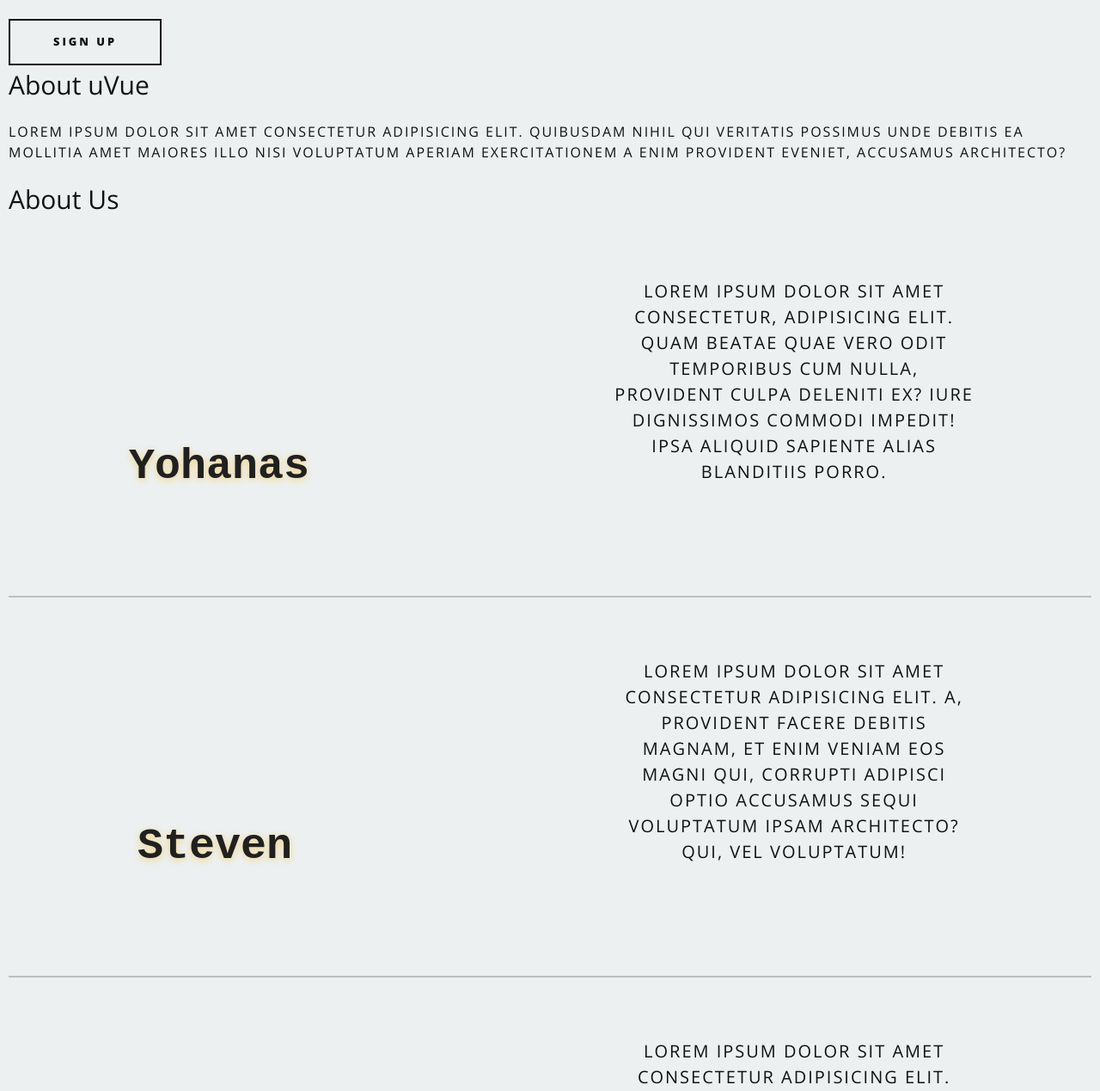
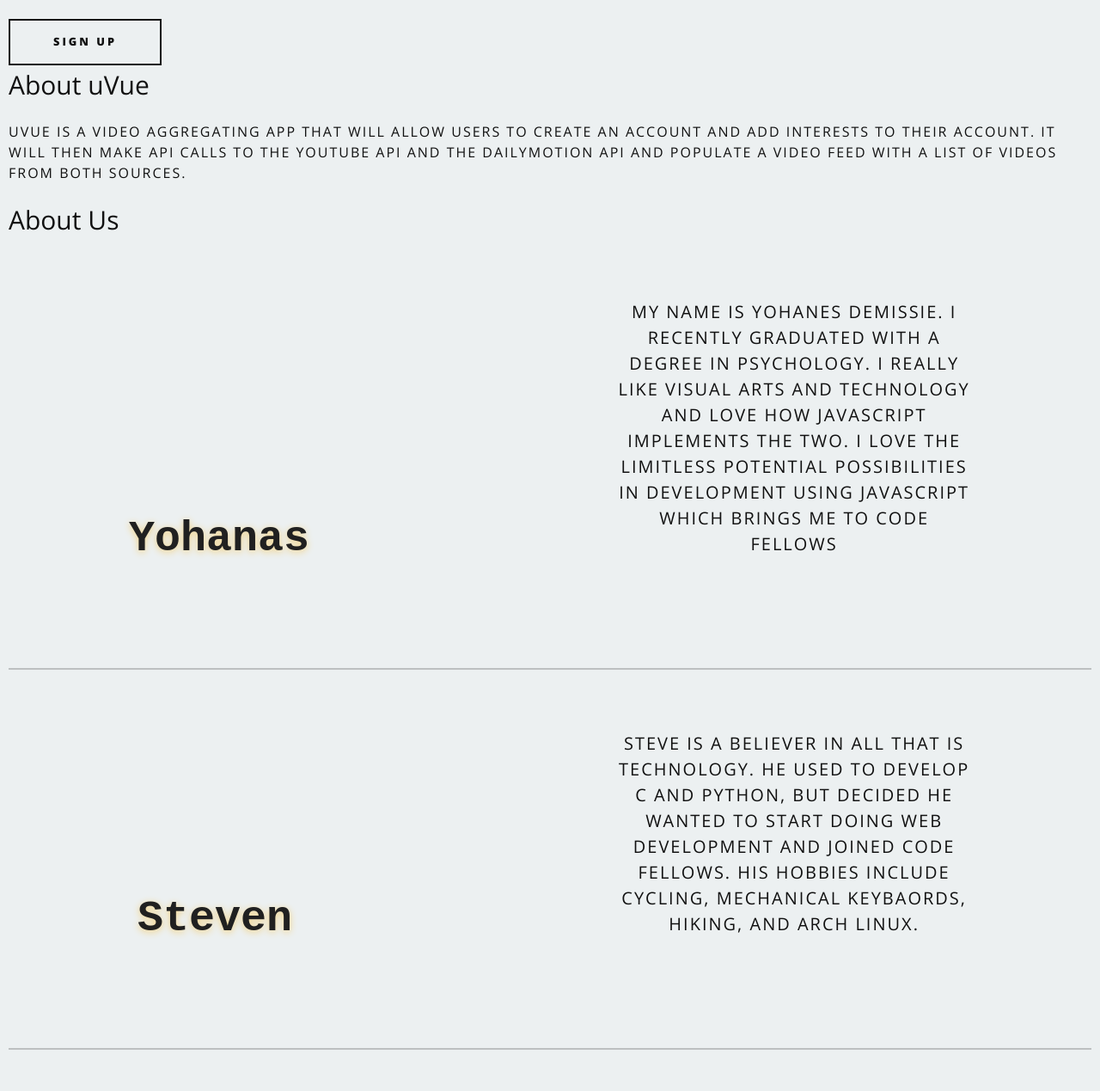
Before and after one commit to esa2/client, a website: page index.html in a window 1280 px wide. Shown: the part 2120-3389 px from the top of the page at 86% size. Drawn offline with nearby package versions, Linux system fonts and the light colour scheme; a script that the page names is missing.

Commit message:
Added the correct data for the about us section.

```diff
--- a/index.html
+++ b/index.html
@@ -99,7 +99,7 @@
     <section class="about_us-section content">
       <div class="about_app">
         <h2>About uVue</h2>
-        <p>Lorem ipsum dolor sit amet consectetur adipisicing elit. Quibusdam nihil qui veritatis possimus unde debitis ea mollitia amet maiores illo nisi voluptatum aperiam exercitationem a enim provident eveniet, accusamus architecto?</p>
+        <p>uVue is a video aggregating app that will allow users to create an account and add interests to their account. It will then make API calls to the YouTube API and the DailyMotion API and populate a video feed with a list of videos from both sources.</p>
       </div>
       <div class="about_app">
         <h2>About Us</h2>
@@ -109,7 +109,7 @@
             </div>
           </section>
           <section class="profile-info">
-            <p class="about-info">Lorem ipsum dolor sit amet consectetur, adipisicing elit. Quam beatae quae vero odit temporibus cum nulla, provident culpa deleniti ex? Iure dignissimos commodi impedit! Ipsa aliquid sapiente alias blanditiis porro.</p>
+            <p class="about-info">My name is Yohanes Demissie. I recently graduated with a degree in psychology. I really like visual arts and technology and love how javascript implements the two. I love the limitless potential possibilities in development using javascript which brings me to Code Fellows</p>
           </section>
           <section class="about-border"></section>
           <section class="profile-info">
@@ -118,7 +118,7 @@
             </div>
           </section>
           <section class="profile-info">
-            <p class="about-info">Lorem ipsum dolor sit amet consectetur adipisicing elit. A, provident facere debitis magnam, et enim veniam eos magni qui, corrupti adipisci optio accusamus sequi voluptatum ipsam architecto? Qui, vel voluptatum!</p>
+            <p class="about-info">Steve is a believer in all that is technology. He used to develop C and Python, but decided he wanted to start doing web development and joined Code Fellows. His hobbies include cycling, mechanical keybaords, hiking, and arch linux.</p>
           </section>
           <section class="about-border"></section>
           <section class="profile-info">
@@ -127,7 +127,7 @@
           </div>
           </section>
           <section class= "profile-info">
-            <p class="about-info">Lorem ipsum dolor sit amet consectetur adipisicing elit. Dignissimos, ipsum, commodi a veritatis alias at corporis blanditiis, illum eligendi dolor expedita! Iusto, aperiam consectetur fuga maiores illo beatae assumenda modi!</p>
+            <p class="about-info">I like rocks, motorcycles, kids, dogs and cats, not necessarily in that order. I prefer meteorites but all rocks have a story to tell. I am an Air Force vet, have worked as a fry cook, EMT, mechanic, programmer,  janitor, kindergarten aide and bartender. Did I mention I like rocks?</p>
           </section>
           <section class= "about-border"></section>
           <section class= "profile-info">
@@ -136,7 +136,7 @@
            </div>
           </section>
           <section class= "profile-info">
-            <p class="about-info">Lorem ipsum dolor sit amet consectetur adipisicing elit. Harum nihil officiis totam id error vero ipsum, nulla deserunt nobis vel sit dolores, sint aliquam eius. Placeat repudiandae eaque fugiat porro.</p>
+            <p class="about-info">Graduate from high school last year, took some time of to find out what I wanted to do. Code fellows was recommended to me and I decided to try it out with my brother and sister, and now try to make this my career.</p>
           </section>
       </div>
     </section>
```
